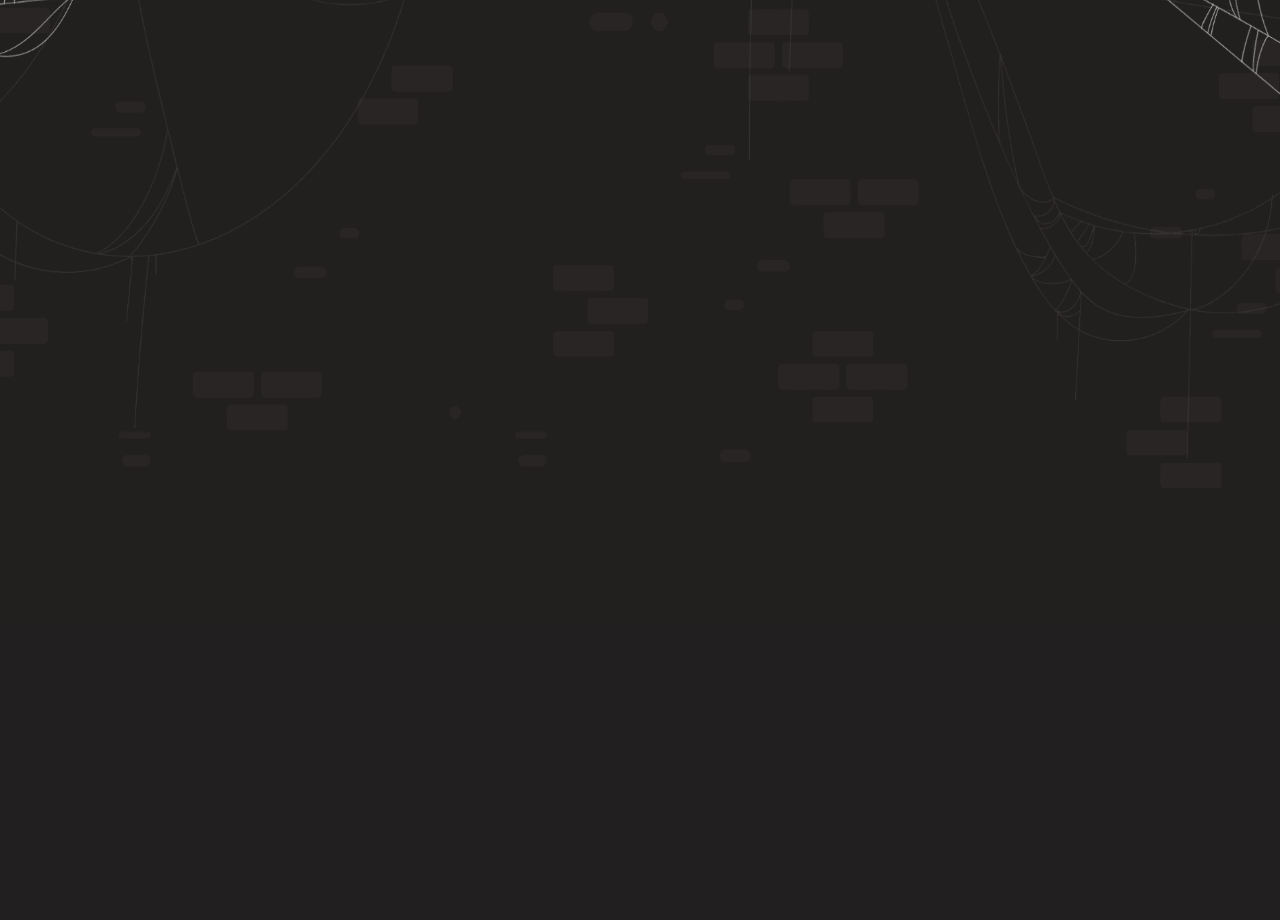
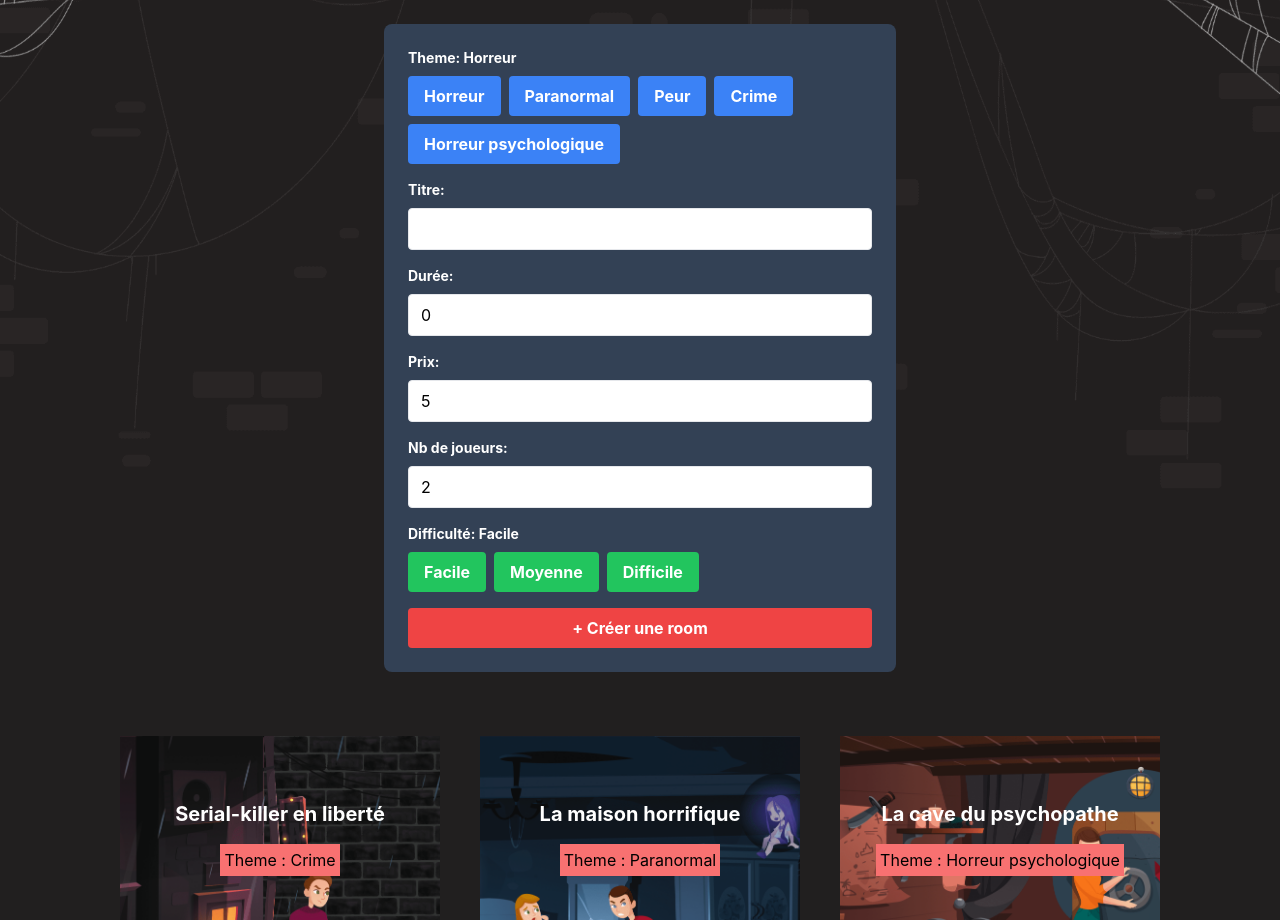
Before and after one commit to goodfoodtruck/escape-horror, a React (Vite) app: page /admin in a window 1280 px wide. Before the commit this address had no page. Shown: the part 180-1100 px from the top of the page. Before the commit the page ends 800 px from the top, so only its background shows below. Built offline with nearby package versions, Linux system fonts and the light colour scheme.

Commit message:
room creation from admin page

```diff
--- a/src/App.tsx
+++ b/src/App.tsx
@@ -1,6 +1,10 @@
-import { RoomCardComponent } from "./components/RoomCardComponent";
+import { useContext } from "react"
+import { RoomCardComponent } from "./components/RoomCardComponent"
+import { RoomsContext, RoomType } from "./contexts/RoomContext";
 
 function App() {
+  const { rooms } = useContext(RoomsContext)
+
   return (
     <div>
       <div className="flex mt-35" style={{height: "90vh"}}>
@@ -28,30 +32,17 @@ function App() {
           De 2 à 30 joueurs en simultané | Âge : 6 ans + (au moins 1 adulte) | 12 ans +
         </p>
         <div className="flex w-full mt-16 justify-center">
-          <RoomCardComponent
-            imageUrl= "diris.webp"
-            title= "La cave du psychopathe"
-            theme= "Horreur psychologique"
-            difficulty= "Difficile"
-            players={3}
-            duration={60}
-          />
-          <RoomCardComponent
-            imageUrl= "maisona.png"
-            title= "La maison horrifique"
-            theme= "Horreur | Paranormal "
-            difficulty= "Facile"
-            players={4}
-            duration={60}
-          />
-          <RoomCardComponent
-            imageUrl= "ville.webp"
-            title= "Serial-killer en liberté"
-            theme= "Peur | Crime"
-            difficulty= "Moyenne"
-            players={4}
-            duration={60}
-          />
+          {rooms.map((room: RoomType) => (
+            <RoomCardComponent
+              imageUrl={room.imageUrl}
+              title={room.title}
+              price={room.price}
+              theme={room.theme}
+              difficulty={room.difficulty}
+              players={room.players}
+              duration={room.duration}
+            />
+          ))}
         </div>
       </div>
       <div className="mt-36 text-white bg-stone-800 pt-10">
--- /dev/null
+++ b/src/components/CreateRoomComponent.tsx
@@ -0,0 +1,105 @@
+import { useState } from "react"
+import { Themes, RoomTheme, Difficulties, Difficulty, RoomType, RoomContextType } from "../contexts/RoomContext"
+
+export const CreateRoomComponent = (props: RoomContextType) => {
+
+    const [title, setTitle] = useState("")
+    const [theme, setTheme] = useState(Themes[0])
+    const [duration, setDuration] = useState(0)
+    const [price, setPrice] = useState(5)
+    const [players, setPlayers] = useState(2)
+    const [difficulty, setDifficulty] = useState(Difficulties[0])
+
+    const handleSubmit = (e: any) => {
+        e.preventDefault()
+        const newRoom: RoomType = {
+            title,
+            imageUrl: "maisona.png",
+            theme,
+            duration,
+            price,
+            players,
+            difficulty
+        }
+        props.updateRooms([...props.rooms, newRoom])
+    }
+
+    return (
+        <div className="bg-slate-700 p-6 rounded-lg max-w-lg mx-auto mt-10">
+            <div className="mb-4">
+                <label className="block text-white text-sm font-bold mb-2">Theme: {theme}</label>
+                <div className="flex flex-wrap gap-2">
+                    {Themes.map((theme: RoomTheme) => (
+                        <button
+                            key={theme}
+                            className="btn bg-blue-500 hover:bg-blue-700 text-white font-bold py-2 px-4 rounded"
+                            onClick={() => setTheme(theme)}
+                        >
+                            {theme}
+                        </button>
+                    ))}
+                </div>
+            </div>
+            <div className="mb-4">
+                <label className="block text-white text-sm font-bold mb-2">Titre:</label>
+                <input
+                    type="text"
+                    value={title}
+                    onChange={(e) => setTitle(e.target.value)}
+                    className="w-full px-3 py-2 text-black rounded border"
+                    required
+                />
+            </div>
+            <div className="mb-4">
+                <label className="block text-white text-sm font-bold mb-2">Durée:</label>
+                <input
+                    type="number"
+                    value={duration}
+                    onChange={(e) => setDuration(Number(e.target.value))}
+                    className="w-full px-3 py-2 text-black rounded border"
+                    required
+                />
+            </div>
+            <div className="mb-4">
+                <label className="block text-white text-sm font-bold mb-2">Prix:</label>
+                <input
+                    type="number"
+                    value={price}
+                    onChange={(e) => setPrice(Number(e.target.value))}
+                    className="w-full px-3 py-2 text-black rounded border"
+                    required
+                />
+            </div>
+            <div className="mb-4">
+                <label className="block text-white text-sm font-bold mb-2">Nb de joueurs:</label>
+                <input
+                    type="number"
+                    value={players}
+                    onChange={(e) => setPlayers(Number(e.target.value))}
+                    className="w-full px-3 py-2 text-black rounded border"
+                    required
+                />
+            </div>
+            <div className="mb-4">
+                <label className="block text-white text-sm font-bold mb-2">Difficulté: {difficulty}</label>
+                <div className="flex flex-wrap gap-2">
+                    {Difficulties.map((difficulty: Difficulty) => (
+                        <button
+                            key={difficulty}
+                            className="btn bg-green-500 hover:bg-green-700 text-white font-bold py-2 px-4 rounded"
+                            onClick={() => setDifficulty(difficulty)}
+                        >
+                            {difficulty}
+                        </button>
+                    ))}
+                </div>
+            </div>
+            <button
+                className="btn bg-red-500 hover:bg-red-700 text-white font-bold py-2 px-4 rounded w-full"
+                onClick={handleSubmit}
+            >
+                + Créer une room
+            </button>
+        </div>
+    )
+}
--- a/src/components/HeaderComponent.tsx
+++ b/src/components/HeaderComponent.tsx
@@ -20,11 +20,11 @@ export const HeaderComponent = () => {
                     Nous contacter
                 </h3>
             </Link>
-            <button>
+            <Link to="/admin">
                 <h3 className="text-xl font-bold hover:text-gray-400">
                     Admin
                 </h3>
-            </button>
+            </Link>
         </div>
     )
 }
--- a/src/contexts/AdminContext.tsx
+++ /dev/null
@@ -1,13 +0,0 @@
-import { createContext, ReactNode, useState } from "react"
-
-export const AdminContext = createContext(false)
-
-export function AdminProvider({ children }: { children: ReactNode }) {
-	const [admin, setAdmin] = useState(false);
-
-	return (
-		<AdminContext.Provider value={admin}>
-			{children}
-		</AdminContext.Provider>
-	);
-}
--- /dev/null
+++ b/src/contexts/RoomContext.tsx
@@ -0,0 +1,76 @@
+import { createContext, ReactNode, useState } from 'react'
+
+const firstRooms: RoomType[] = [
+    {
+        title: "Serial-killer en liberté",
+        imageUrl: "ville.webp",
+        theme: "Crime",
+        duration: 60,
+        price: 12,
+        players: 4,
+        difficulty: "Moyenne"
+    },
+    {
+        title: "La maison horrifique",
+        imageUrl: "maisona.png",
+        theme: "Paranormal",
+        duration: 60,
+        price: 15,
+        players: 4,
+        difficulty: "Facile"
+    },
+    {
+        title: "La cave du psychopathe",
+        imageUrl: "diris.webp",
+        theme: "Horreur psychologique",
+        duration: 60,
+        price: 12,
+        players: 3,
+        difficulty: "Difficile"
+    }
+]
+
+export type Difficulty = "Facile"
+                       | "Moyenne"
+                       | "Difficile"
+
+export const Difficulties: Difficulty[] = [
+    "Facile", "Moyenne", "Difficile"
+]
+
+export type RoomTheme = "Horreur"
+                      | "Paranormal"
+                      | "Peur"
+                      | "Crime"
+                      | "Horreur psychologique"
+
+export const Themes: RoomTheme[] = [
+    "Horreur", "Paranormal", "Peur", "Crime", "Horreur psychologique"
+]
+
+export type RoomType = {
+    title: string
+    imageUrl: string
+    theme: RoomTheme
+    duration: number
+    price: number
+    players: number
+    difficulty: Difficulty
+}
+
+export type RoomContextType = {
+	rooms: RoomType[]
+  updateRooms: (rooms: RoomType[]) => void
+};
+
+export const RoomsContext = createContext<RoomContextType>(undefined!)
+
+export const RoomsProvider = ({ children }: { children: ReactNode}) => {
+  const [rooms, setRooms] = useState<RoomType[]>(firstRooms)
+
+  return (
+    <RoomsContext.Provider value={{ rooms: rooms, updateRooms: setRooms }}>
+      {children}
+    </RoomsContext.Provider>
+  )
+}
--- /dev/null
+++ b/src/pages/AdminPage.tsx
@@ -0,0 +1,39 @@
+import { HeaderComponent } from "../components/HeaderComponent"
+import { FooterComponent } from "../components/FooterComponent"
+import { useContext } from "react"
+import { RoomsContext } from "../contexts/RoomContext"
+import { RoomCardComponent } from "../components/RoomCardComponent"
+import { CreateRoomComponent } from "../components/CreateRoomComponent"
+
+
+export const AdminPage = () => {
+    const { rooms, updateRooms } = useContext(RoomsContext)
+
+    return (
+        <div className="overflow-auto">
+            <HeaderComponent />
+            <div className="my-32">
+                <h3 className="text-3xl text-white font-bold mx-8">Créer ou modifier une escape room : </h3>
+                <CreateRoomComponent
+                    rooms={rooms}
+                    updateRooms={updateRooms}
+                />
+                <div className="flex w-full mt-16 justify-center text-white text-center">
+                    {rooms.map((room) => (
+                        <RoomCardComponent
+                            imageUrl={room.imageUrl}
+                            title={room.title}
+                            price={room.price}
+                            theme={room.theme}
+                            difficulty={room.difficulty}
+                            players={room.players}
+                            duration={room.duration}
+                        />
+                    ))}
+
+                </div>
+            </div>
+            <FooterComponent />
+        </div>
+    )
+}
```
Also changed, not shown: src/components/RoomCardComponent.tsx (+5 -10 lines), src/main.tsx (+9 -1 lines).
